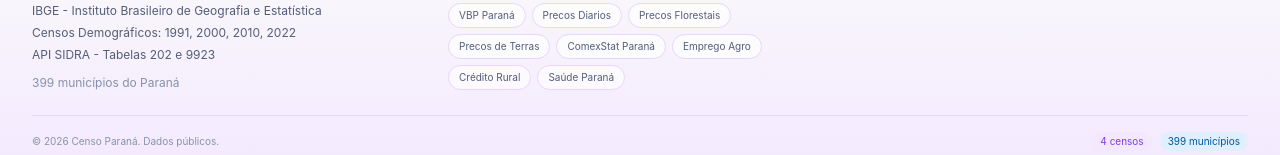
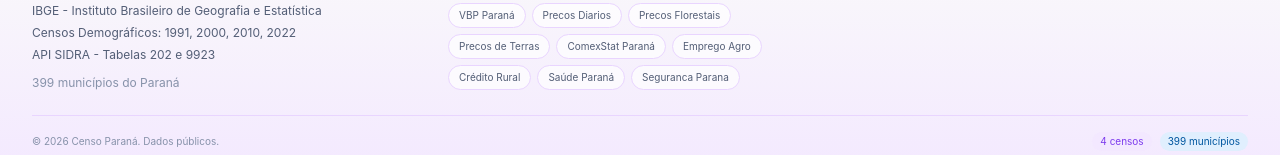
Before and after one commit to avnergomes/censo-parana, a React (Vite) app in the folder dashboard/: page / in a window 1280 px wide. Shown: the part 1264-1419 px from the top of the page. Built offline with nearby package versions, Linux system fonts and the light colour scheme; no server answers.

Commit message:
feat: add seguranca-parana cross-link to footer

```diff
--- a/dashboard/src/components/Footer.jsx
+++ b/dashboard/src/components/Footer.jsx
@@ -99,6 +99,14 @@ export default function Footer({ metadata }) {
               >
                 Saúde Paraná
               </a>
+              <a
+                href="https://avnergomes.github.io/seguranca-parana/"
+                target="_blank"
+                rel="noopener noreferrer"
+                className="inline-flex items-center px-2.5 py-1 text-[10px] rounded-full border border-accent-200 bg-white/70 text-dark-600 hover:text-accent-600 hover:border-accent-300 transition-colors"
+              >
+                Seguranca Parana
+              </a>
             </div>
           </div>
 
```
